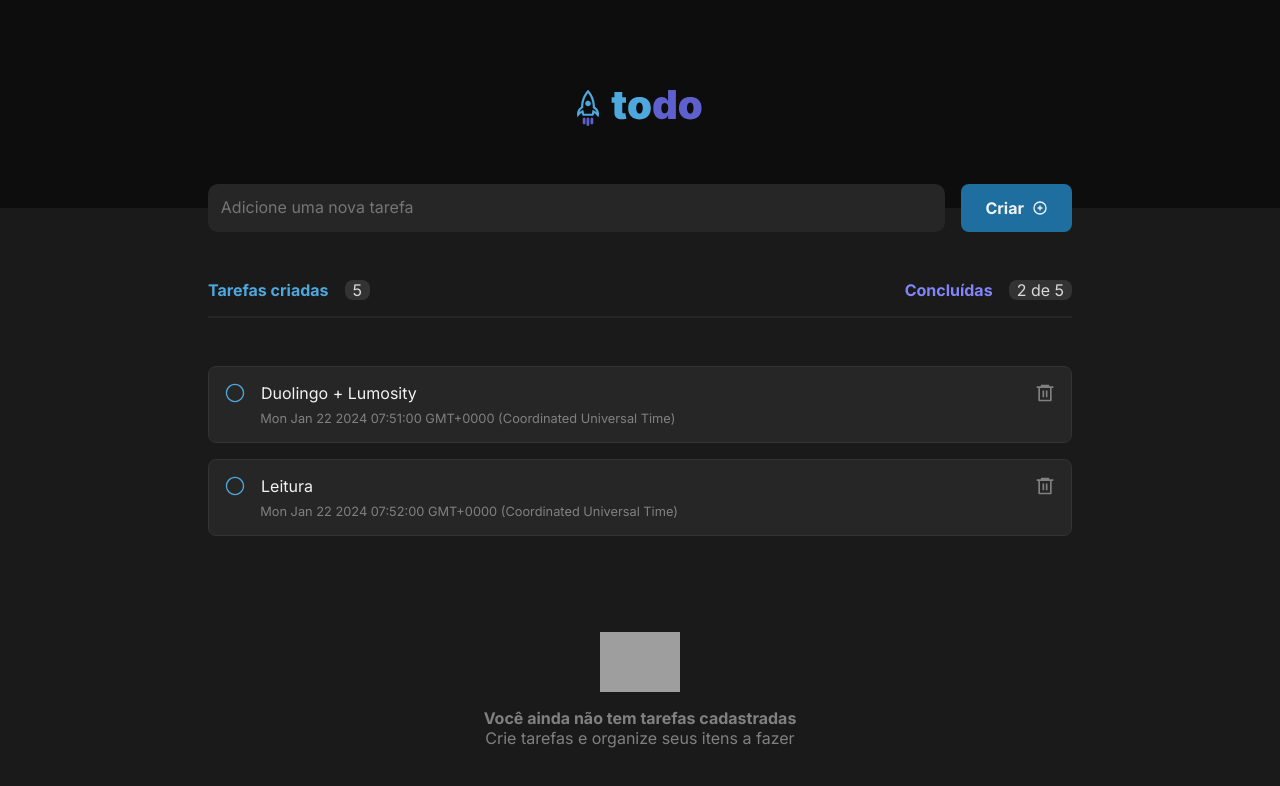
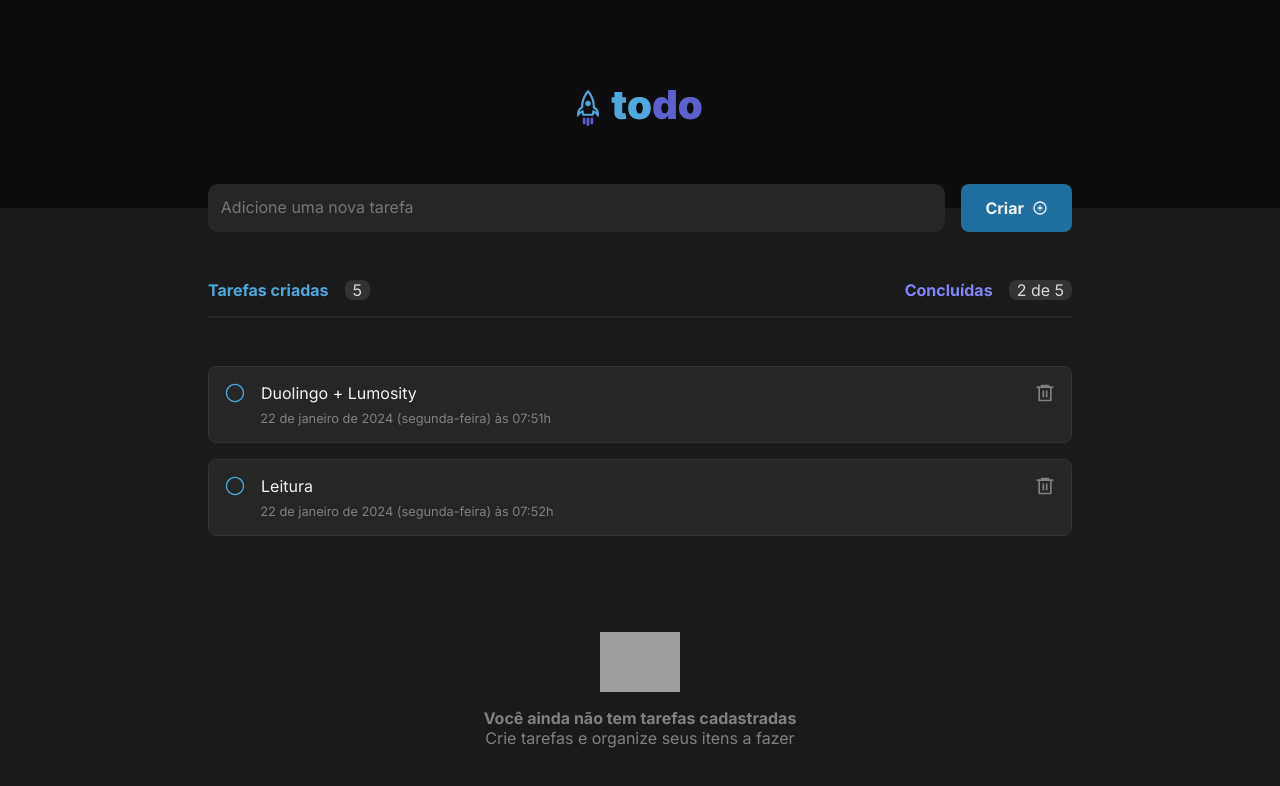
Before and after one commit to daiaanebarbosaf/ToDo-List-, a React (Vite) app: page / in a window 1280 px wide. Shown: the top 786 px of the page. Built offline with nearby package versions, Linux system fonts and the light colour scheme; grey boxes are pictures that could not be loaded.

Commit message:
formatando data e horário

```diff
--- a/src/components/ItemTasks/index.jsx
+++ b/src/components/ItemTasks/index.jsx
@@ -4,7 +4,14 @@ import { GoCircle } from "react-icons/go";
 import { IoIosCheckmarkCircle } from "react-icons/io";
 import { RiDeleteBin6Line } from "react-icons/ri";
 
+import { format } from 'date-fns';
+import ptBR from 'date-fns/locale/pt-BR';
+
 export function ItemTasks({ description, publishedAt }){
+
+    const publishedDateFormatted = format(publishedAt, "d 'de' LLLL 'de' yyyy '('EEEE')' 'às' HH:mm'h'", {
+        locale: ptBR,
+    });
 
     return (
         <div className={styles.task}>
@@ -22,7 +29,12 @@ export function ItemTasks({ description, publishedAt }){
                 </button>
             </div>
 
-            <time title="22 de Janeiro às 07:51h">{publishedAt.toString()}</time>
+            <time
+                title={publishedDateFormatted}
+                dateTime={publishedAt.toISOString()}
+            >
+                {publishedDateFormatted}
+            </time>
         </div>
     )
 }
```
